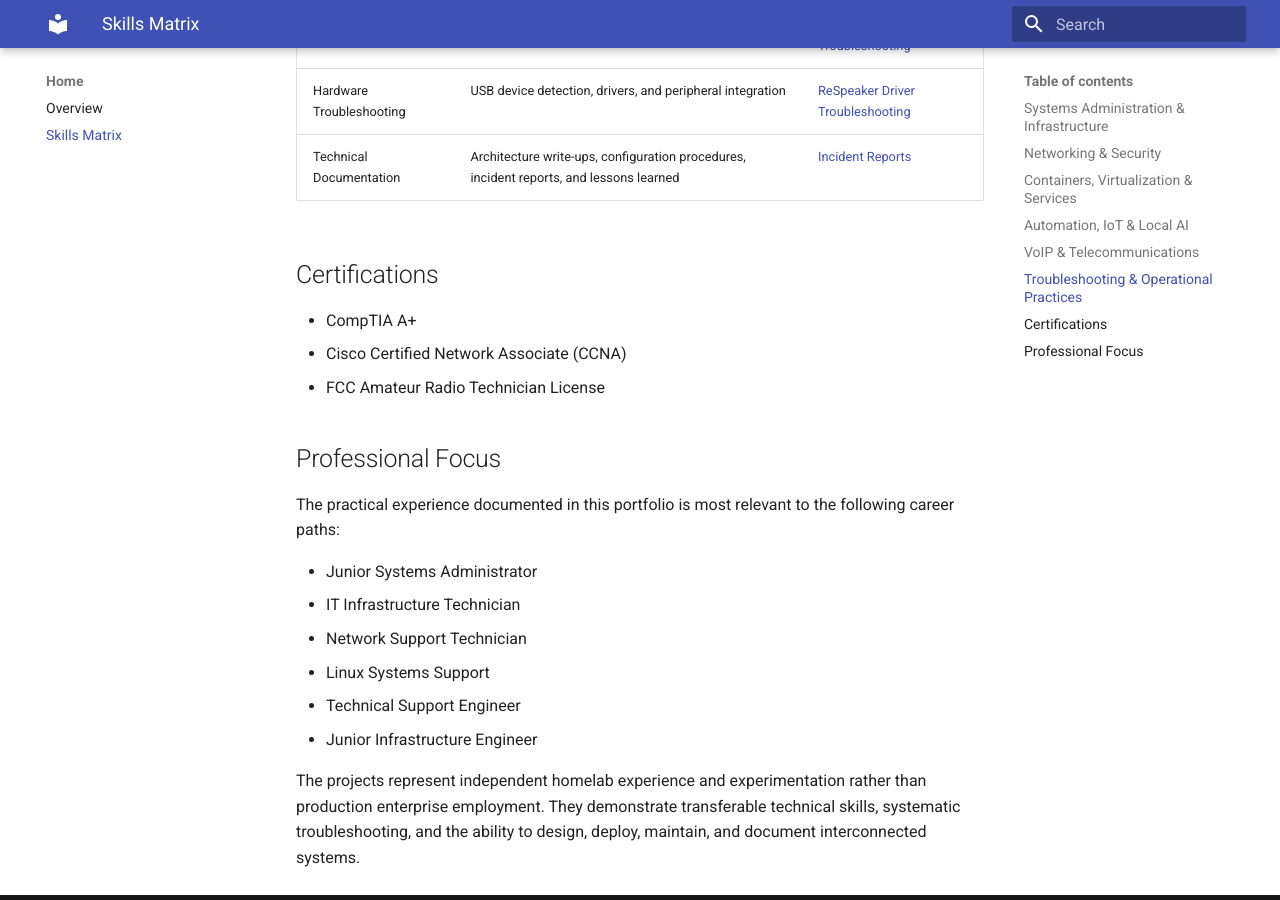
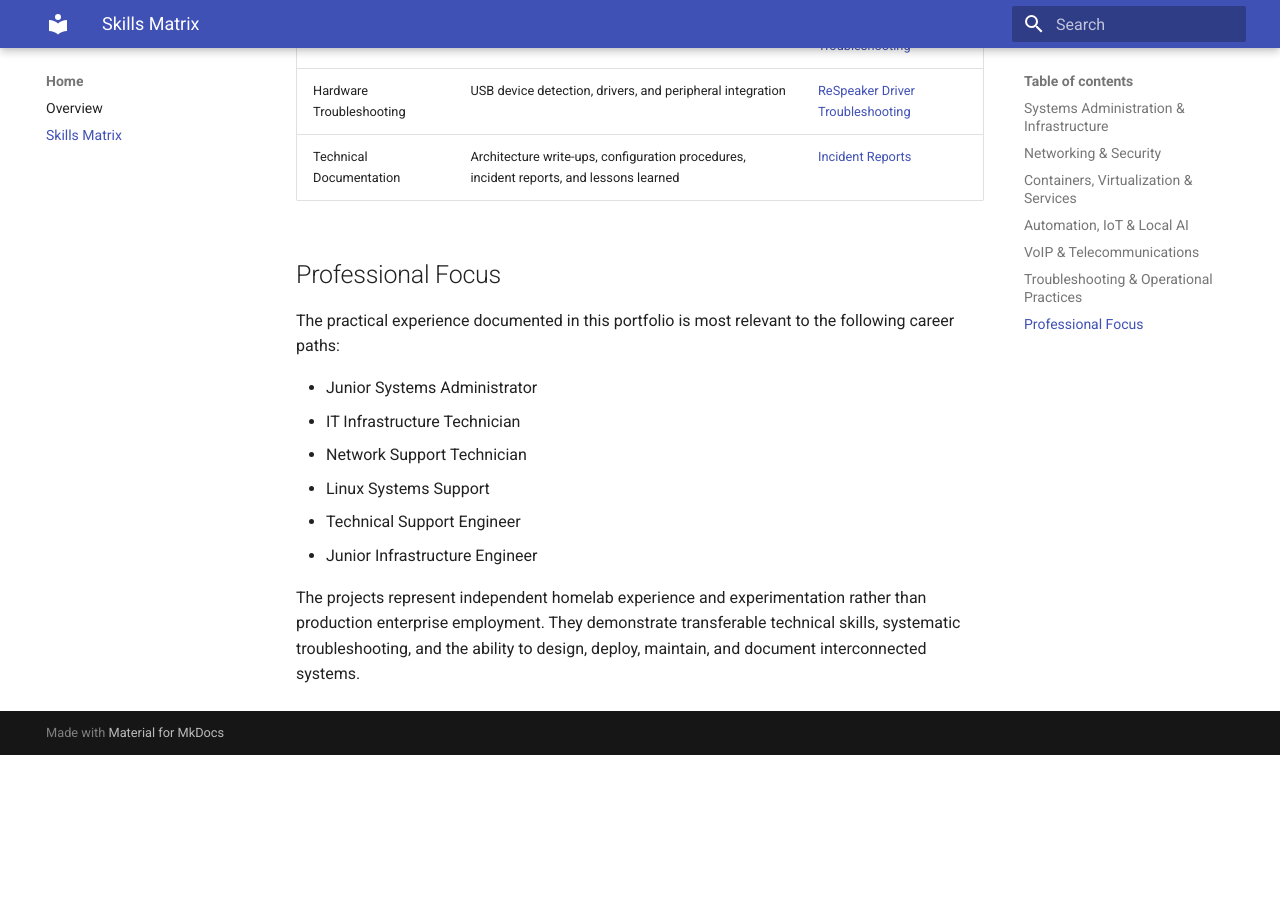
Before and after one commit to bhummmel/BTestLab, an MkDocs documentation site: the page built from docs/skills-matrix.md, in a window 1280 px wide and 900 px high, scrolled down 3219 px. Built offline with MkDocs 1.6.1 and Material for MkDocs 9.7.7, drawn with Linux system fonts in a browser that asks for light colours; after the commit the page ends 3974 px from its top, so only the background shows below that.

```diff
--- a/docs/skills-matrix.md
+++ b/docs/skills-matrix.md
@@ -66,12 +66,6 @@ The portfolio emphasizes hands-on implementation, system integration, troublesho
 | Hardware Troubleshooting | USB device detection, drivers, and peripheral integration | [ReSpeaker Driver Troubleshooting](incidents/respeaker-driver-and-alsa-troubleshooting.md) |
 | Technical Documentation | Architecture write-ups, configuration procedures, incident reports, and lessons learned | [Incident Reports](incidents/zfs-kernel-panic-recovery.md) |
 
-## Certifications
-
-- CompTIA A+
-- Cisco Certified Network Associate (CCNA)
-- FCC Amateur Radio Technician License
-
 ## Professional Focus
 
 The practical experience documented in this portfolio is most relevant to the following career paths:
```
